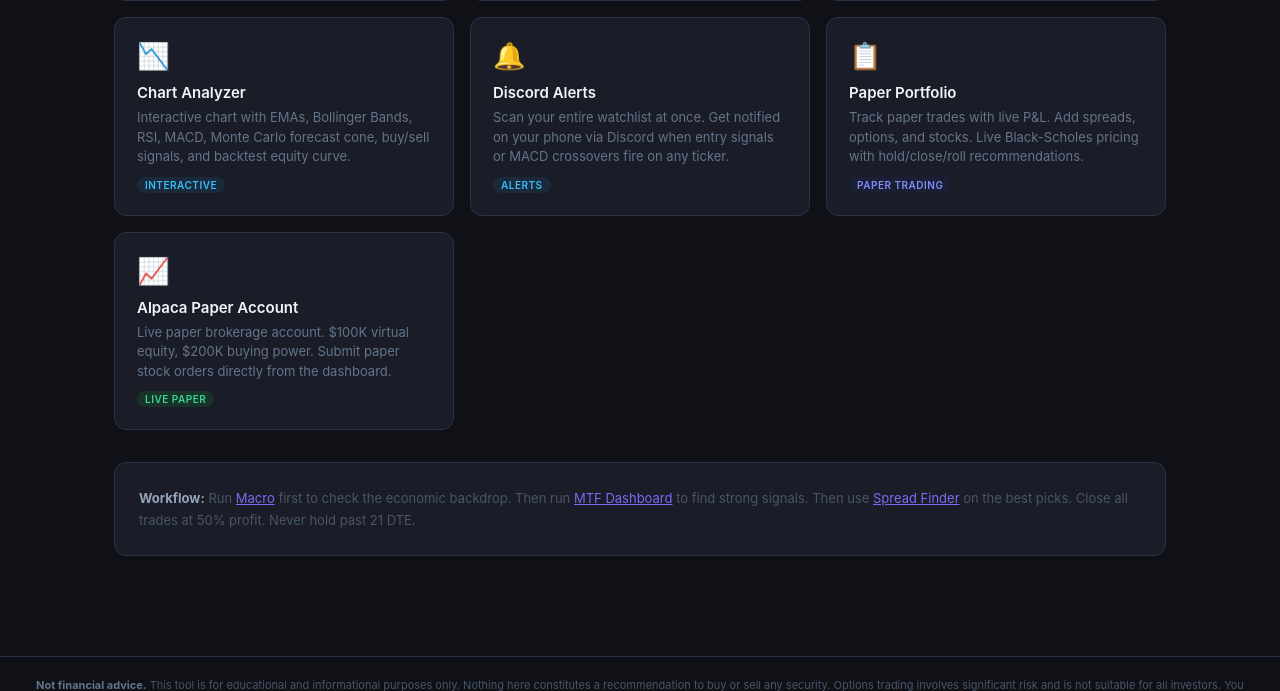
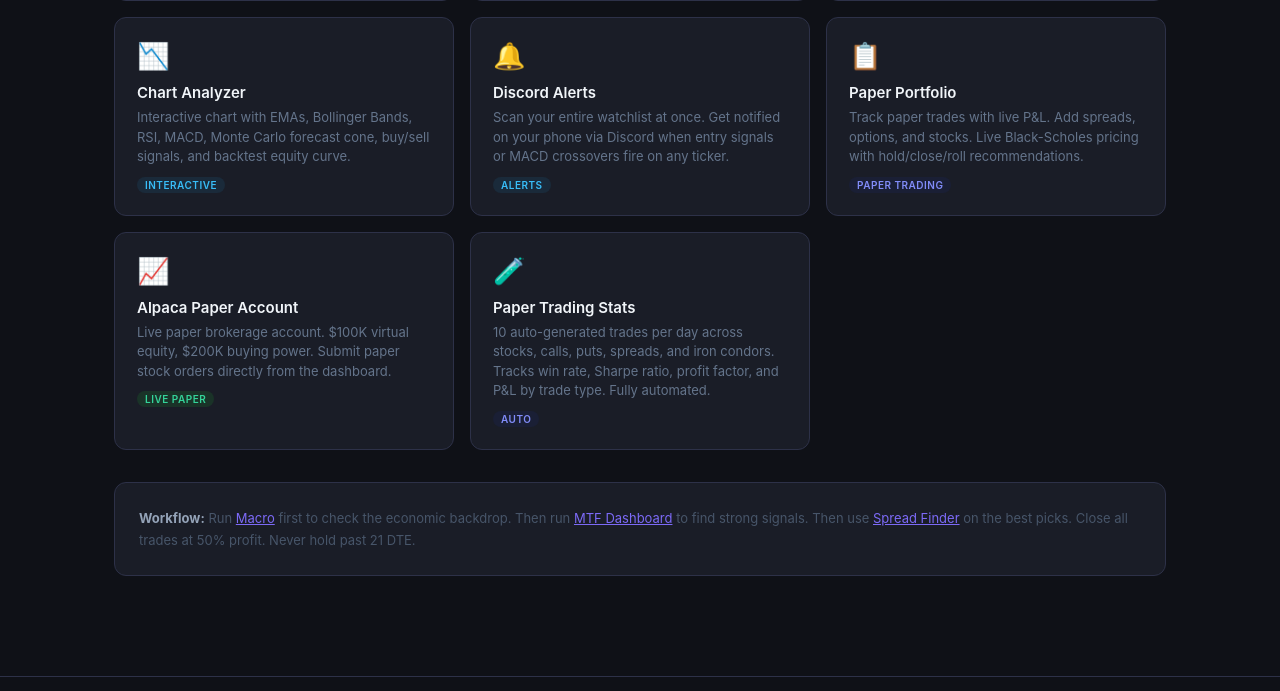
Before and after one commit to MaxSiguenza/conquest-trading, a Flask app: page / in a window 1280 px wide. Shown: the part 594-1285 px from the top of the page. Run offline with Flask 3, Linux system fonts and the light colour scheme.

Commit message:
Add Paper Trading Stats card to home page
Co-Authored-By: Claude Sonnet 4.6 <noreply@anthropic.com>

```diff
--- a/templates/index.html
+++ b/templates/index.html
@@ -148,6 +148,13 @@
     <span class="tag tag-alpaca">Live Paper</span>
   </a>
 
+  <a href="/paper-stats" class="tool-card">
+    <div class="icon">🧪</div>
+    <h3>Paper Trading Stats</h3>
+    <p>10 auto-generated trades per day across stocks, calls, puts, spreads, and iron condors. Tracks win rate, Sharpe ratio, profit factor, and P&L by trade type. Fully automated.</p>
+    <span class="tag tag-paper">Auto</span>
+  </a>
+
 </div>
 
 <div class="card" style="margin-top: 32px;">
```
